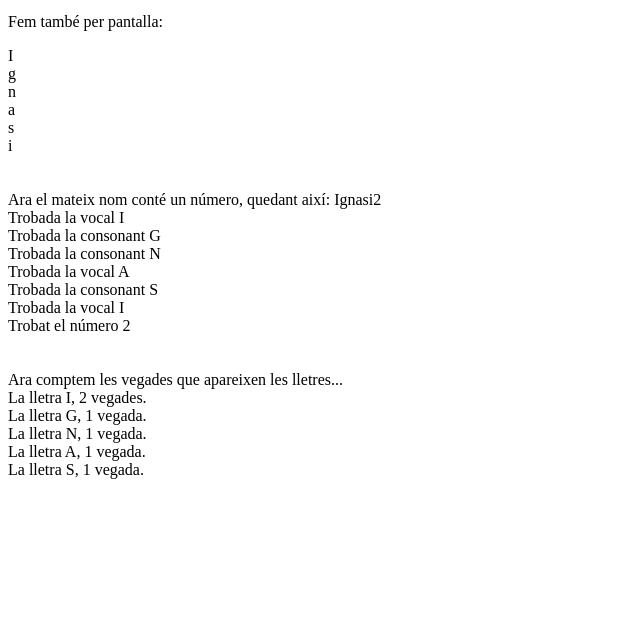
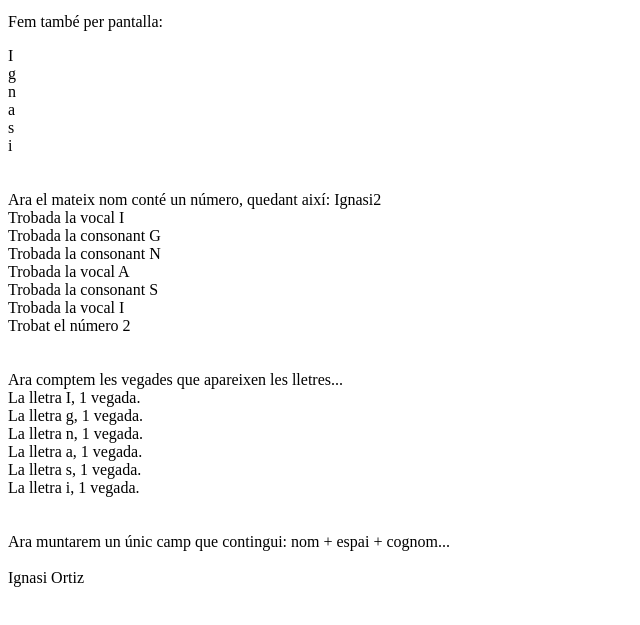
Before and after one commit to IgnReLoaD/JavaScript-Exercici-ArrayLletres, a plain HTML site: page index.html in a window 1280 px wide. Shown: the part 101-726 px from the top of the page, without its empty margins (0-640 px from the left). Drawn offline with Linux system fonts and the light colour scheme.

Commit message:
Exercici-4 Concat i Replace (pujat desde cmd)

```diff
--- a/index.html
+++ b/index.html
@@ -47,5 +47,7 @@
     <br>
     <div id="mostrarDatos3"></div>
     <br>
+    <div id="mostrarDatos4"></div>
+    <br>
     <script src="scripts/main.js" type="text/javascript"></script>
 </body>
--- a/scripts/main.js
+++ b/scripts/main.js
@@ -51,7 +51,6 @@ document.getElementById("mostrarDatos2").innerHTML = msgPant;
 
 // Emmagatzemar en un Map les lletres de l'array y el nombre de vegades que apareixen
 name    = "Ignasi";
-name    = name.toUpperCase();
 msgPant = "<br>Ara comptem les vegades que apareixen les lletres...<br>";
 arrName = name.split('');
 
@@ -83,3 +82,16 @@ document.getElementById("mostrarDatos3").innerHTML = msgPant;
 
 // Crea una altra array amb el teu cognom, fusiona els dos arrays, afegint
 // afegeix un espai buit enmig i emmagatzema tot junt en l'array FullName.
+msgPant     = "<br>Ara muntarem un únic camp que contingui: nom + espai + cognom...<br><br>";
+let surName = "Ortiz";
+let arrSurn = surName.split('');
+
+for (charAt of arrSurn) {
+    console.log(charAt);
+}
+let fulName = arrName.concat(" ", arrSurn);
+console.log(fulName);
+msgPant += fulName;
+// string.replace(/ /g, "") --> per treure les comes ja que al venir d'un array ha separat
+msgPant = msgPant.replace(/,/g, "");
+document.getElementById("mostrarDatos4").innerHTML = msgPant;
```
